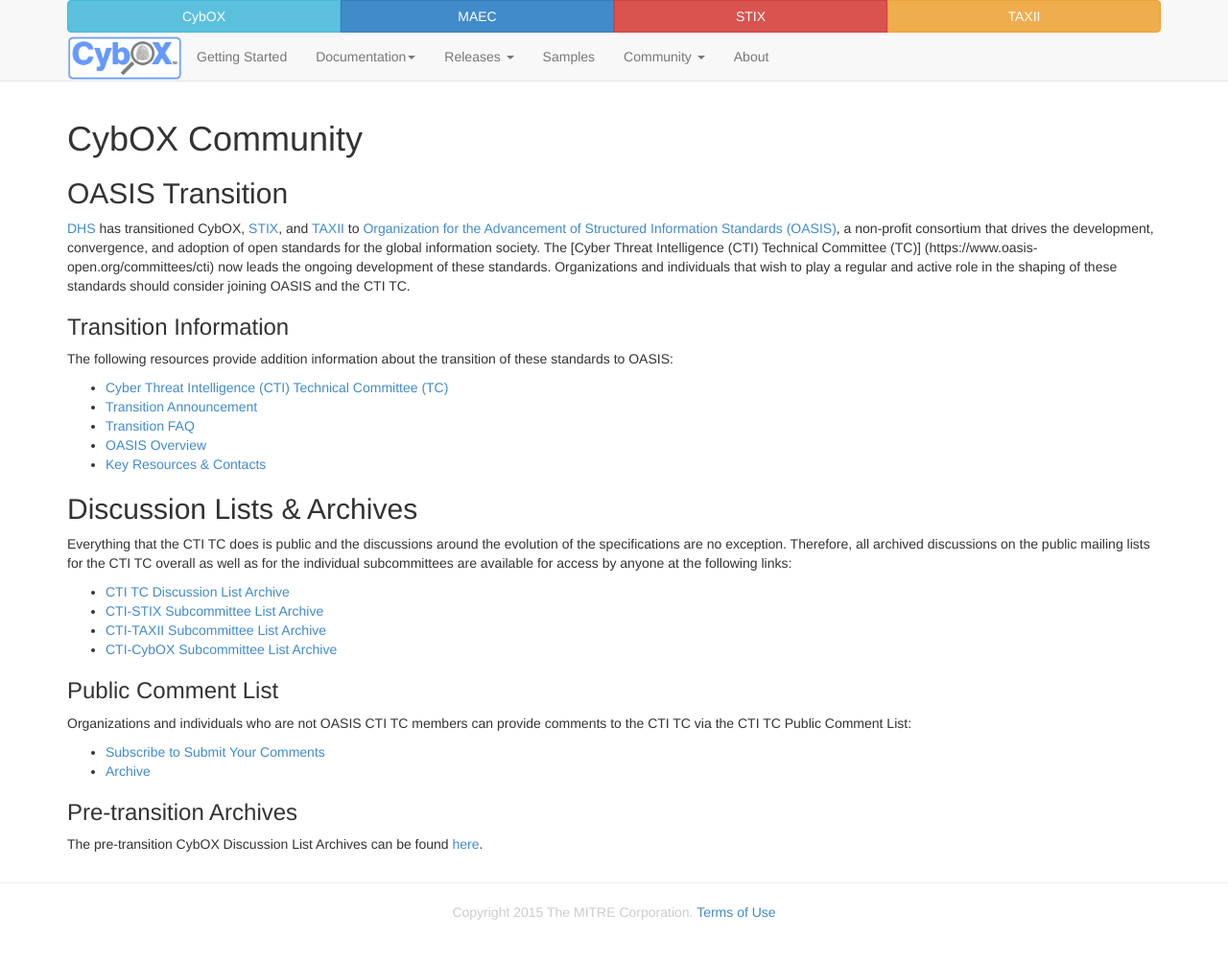
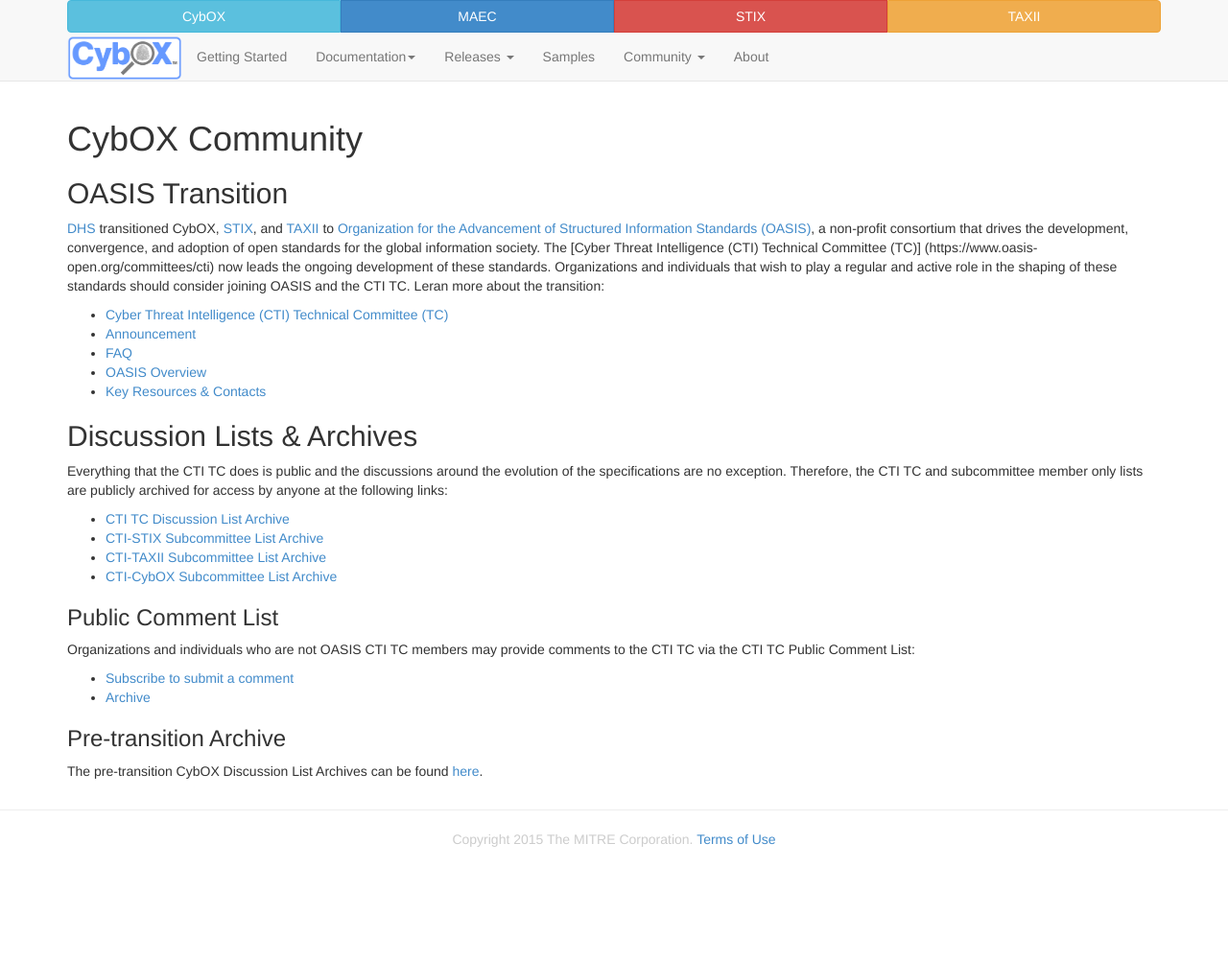
Before and after one commit to CybOXProject/cyboxproject.github.io, a Jekyll site: the page built from community/index.md, in a window 1280 px wide. Shown: the whole page at 96% size. Built offline with Jekyll 4.4.1, drawn with Linux system fonts in a browser that asks for light colours; Markdown is read by kramdown in place of the engine named in the settings; after the commit the page ends 926 px from its top, so only the background shows below that.

Commit message:
Update index.md

```diff
--- a/community/index.md
+++ b/community/index.md
@@ -5,19 +5,16 @@
 
 
 ##OASIS Transition
-[DHS](http://www.dhs.gov/office-cybersecurity-and-communications/) has transitioned CybOX, [STIX](https://github.com/STIXProject/), and [TAXII](https://github.com/TAXIIProject/) to [Organization for the Advancement of Structured Information Standards (OASIS)](https://www.oasis-open.org/), a non-profit consortium that drives the development, convergence, and adoption of open standards for the global information society. The [Cyber Threat Intelligence (CTI) Technical Committee (TC)] (https://www.oasis-open.org/committees/cti) now leads the ongoing development of these standards. Organizations and individuals that wish to play a regular and active role in the shaping of these standards should consider joining OASIS and the CTI TC.
-
-###Transition Information
-The following resources provide addition information about the transition of these standards to OASIS:
+[DHS](http://www.dhs.gov/office-cybersecurity-and-communications/) transitioned CybOX, [STIX](https://github.com/STIXProject/), and [TAXII](https://github.com/TAXIIProject/) to [Organization for the Advancement of Structured Information Standards (OASIS)](https://www.oasis-open.org/), a non-profit consortium that drives the development, convergence, and adoption of open standards for the global information society. The [Cyber Threat Intelligence (CTI) Technical Committee (TC)] (https://www.oasis-open.org/committees/cti) now leads the ongoing development of these standards. Organizations and individuals that wish to play a regular and active role in the shaping of these standards should consider joining OASIS and the CTI TC. Leran more about the transition:
 
 * [Cyber Threat Intelligence (CTI) Technical Committee (TC)](https://www.oasis-open.org/committees/cti)
-* [Transition Announcement](http://stixproject.tumblr.com/post/117006597637/dhs-leads-effort-to-transition-automated)
-* [Transition FAQ](https://stixproject.github.io/oasis-faq.pdf)
+* [Announcement](http://stixproject.tumblr.com/post/117006597637/dhs-leads-effort-to-transition-automated)
+* [FAQ](https://stixproject.github.io/oasis-faq.pdf)
 * [OASIS Overview](https://stixproject.github.io/stix-at-oasis.pdf)
 * [Key Resources & Contacts](https://stixproject.github.io/oasis-cti-info.html)
 
 ##Discussion Lists & Archives
-Everything that the CTI TC does is public and the discussions around the evolution of the specifications are no exception. Therefore, all archived discussions on the public mailing lists for the CTI TC overall as well as for the individual subcommittees are available for access by anyone at the following links:
+Everything that the CTI TC does is public and the discussions around the evolution of the specifications are no exception. Therefore, the CTI TC and subcommittee member only lists are publicly archived for access by anyone at the following links:
 
 * [CTI TC Discussion List Archive](https://lists.oasis-open.org/archives/cti/)
 * [CTI-STIX Subcommittee List Archive](https://lists.oasis-open.org/archives/cti-stix/)
@@ -25,10 +22,10 @@
 * [CTI-CybOX Subcommittee List Archive](https://lists.oasis-open.org/archives/cti-cybox/)
 
 ###Public Comment List
-Organizations and individuals who are not OASIS CTI TC members can provide comments to the CTI TC via the CTI TC Public Comment List:
+Organizations and individuals who are not OASIS CTI TC members may provide comments to the CTI TC via the CTI TC Public Comment List:
 
-* [Subscribe to Submit Your Comments](http://www.oasis-open.org/committees/comments/form.php?wg_abbrev=cti)
+* [Subscribe to submit a comment](http://www.oasis-open.org/committees/comments/form.php?wg_abbrev=cti)
 * [Archive](https://lists.oasis-open.org/archives/cti-comment/)
 
-###Pre-transition Archives
+###Pre-transition Archive
 The pre-transition CybOX Discussion List Archives can be found [here](http://making-security-measurable.1364806.n2.nabble.com/CybOX-Discussion-List-Archive-f7579263.html).
```
